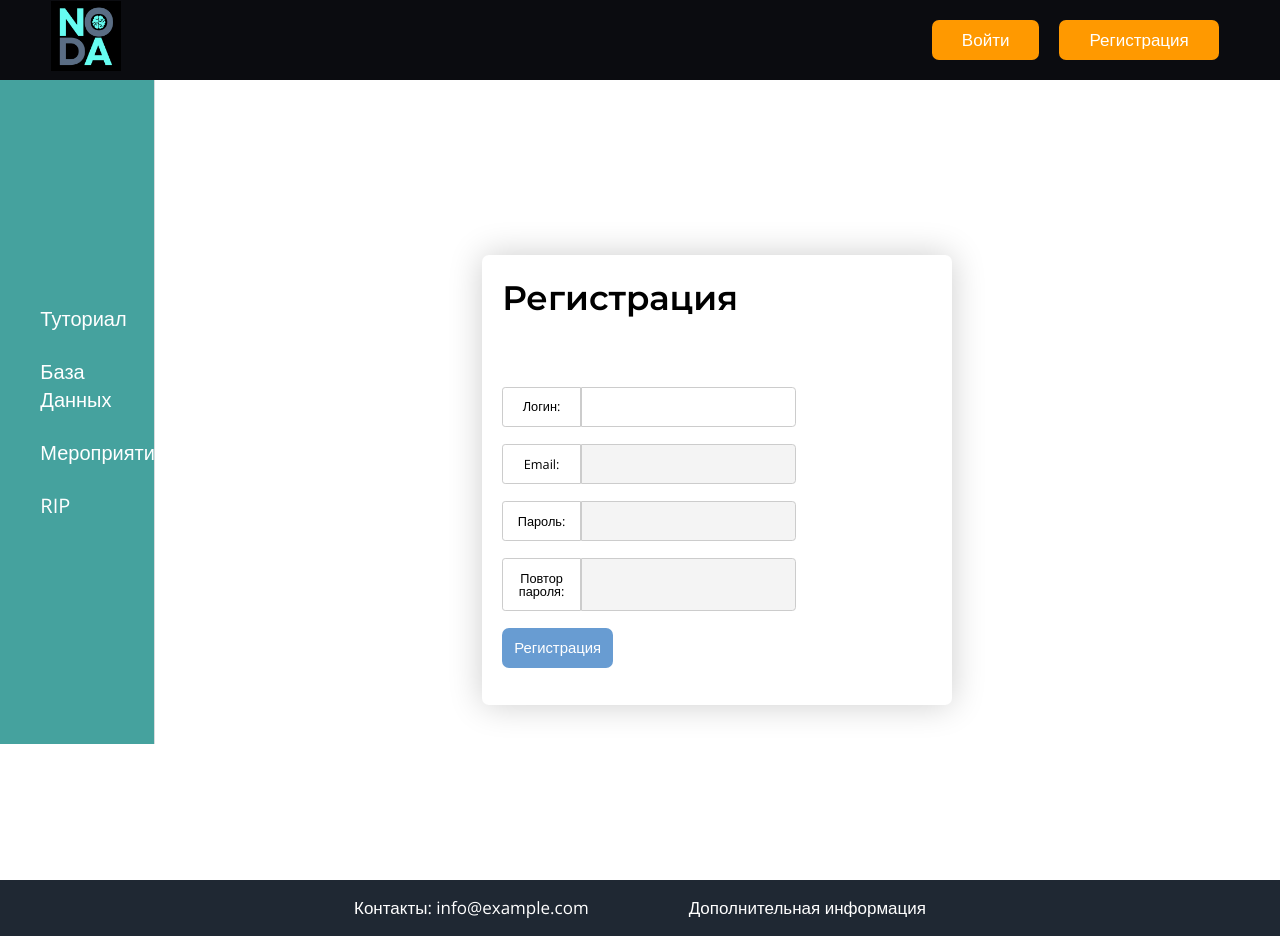
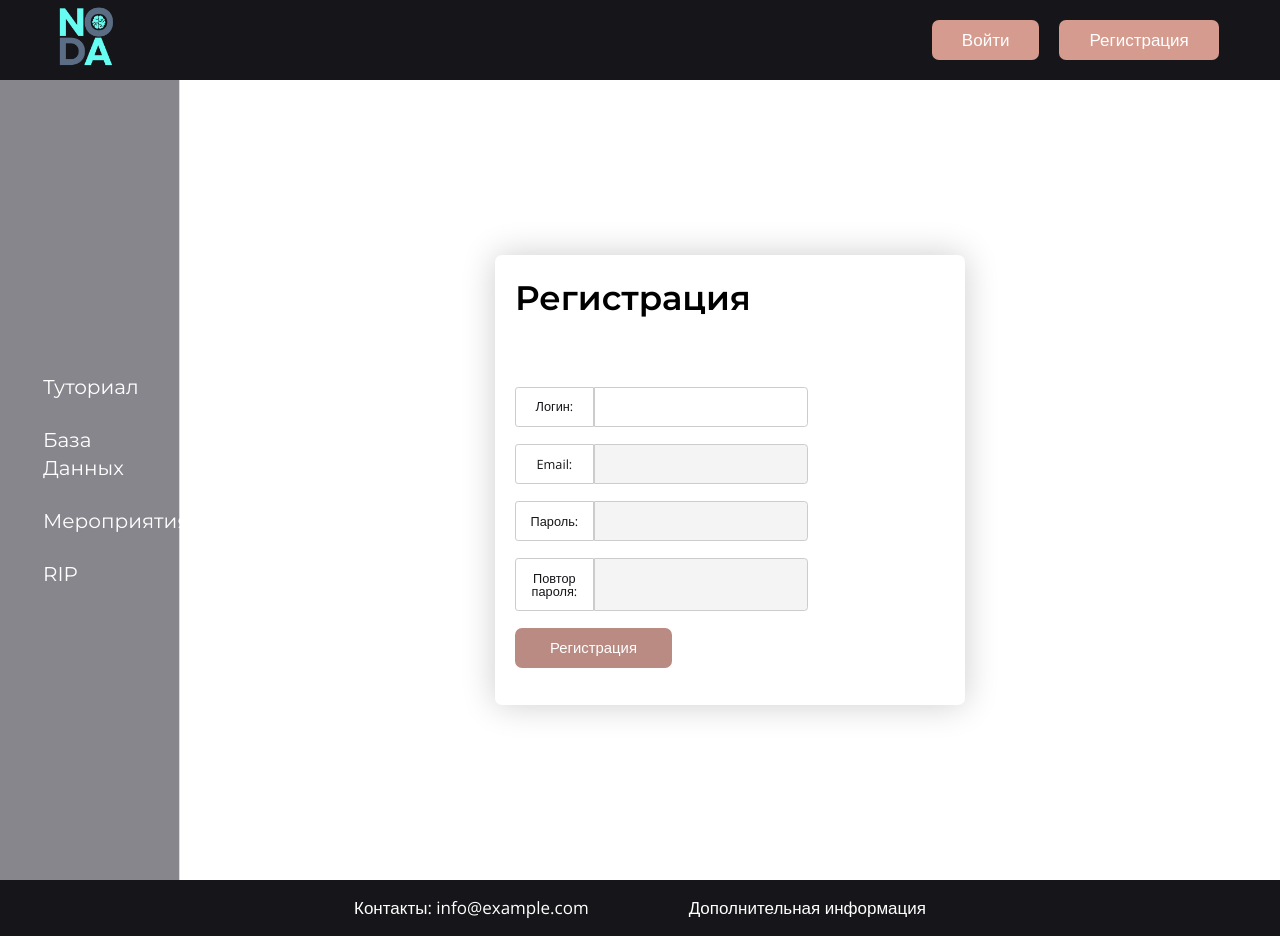
Before and after one commit to SlavicDeveloper/NODA_PROJECT, a Django app: page /register/ in a window 1280 px wide. Run offline with Django 4.2, Linux system fonts and the light colour scheme.

Commit message:
Colors adjustments

```diff
--- a/NODA_web/main/static/main/css/form.css
+++ b/NODA_web/main/static/main/css/form.css
@@ -76,8 +76,9 @@ form-field input {
 
 button, .button {
     color: white;
-    background: #689CD2;
-	padding: 0.8em;
+    /* background: #689CD2; */
+    background: var(--coaccent);
+	padding: 0.8em 35px;
     border: 0;
     border-radius: 7px;
 }
--- a/NODA_web/main/static/main/css/main.css
+++ b/NODA_web/main/static/main/css/main.css
@@ -1,3 +1,19 @@
+:root {
+    --dark: #16161a;
+    --gray: #87868d;
+    --accent: #d69b8f;
+    --dark_accent: #bd887e;
+    --coaccent: #B98B82;
+}
+
+/* :root {
+    --dark: #1F0812;
+    --gray: #37515f;
+    --accent: #F3B3A6;
+    --coaccent: #B98B82;
+} */
+
+
 * {
 	margin: 0;
 }
@@ -11,7 +27,7 @@ h1, h2 {
 }
 
 a, p, li, label {
-	color: #000;
+	color: var(--dark);
 	text-decoration: none;
     font-family: 'Open Sans', sans-serif;
 }
@@ -23,7 +39,7 @@ a, p, li, label {
 .header {
 	display: flex;
 	justify-content: space-between;
-	background: #0B0C10;
+	background: var(--dark);
 	color: #fff;
     height: 10vh;
     padding: 0 4vw;
@@ -50,8 +66,13 @@ a, p, li, label {
 
 .header-nav a {
     padding: 8px 30px;
-    background-color: #FF9900;
+    /* background-color: #FF9900; */
+    background-color: var(--accent);
     border-radius: 7px;
+}
+
+.header-nav a:hover {
+    background-color: var(--dark_accent);
 }
 
 .headerButton a {
@@ -69,10 +90,10 @@ main {
 }
 
 .sidebar {
-    height: 83vh;
-    width: 12vw;
+    min-height: 83vh;
+    width: 14vw;
     border-right: 1px solid #D7DBDD;
-    background-color: #45A29E;
+    background-color: var(--gray);
     display: flex;
     align-items: center;
     justify-content: center;
@@ -80,6 +101,7 @@ main {
 
 .sidebar a {
 	color: #0B0C10;
+    font-family: 'Montserrat', sans-serif;
 }
 
 .sidebar__section {
@@ -87,12 +109,12 @@ main {
 }
 
 .sidebar__item {
+    color: white;
     cursor: pointer;
     font-size: 20px;
     padding: 10px 0 10px 25px;
     margin: 5px 0;
     border-radius: 7px;
-    color: white;
 }
 
 .sidebar__item:hover {
@@ -104,7 +126,8 @@ footer {
     width: 100vw;
     display: flex;
     justify-content: center;
-    background-color: #1F2833;
+    /* background-color: #1F2833; */
+    background-color: var(--dark);
     height: 7vh;
     align-items: center;
 }
@@ -115,7 +138,7 @@ footer {
 }
 
 .btn a {
-	color: #000000;
+	color: var(--dark);
 }
 
 .form-error {
@@ -129,6 +152,7 @@ footer {
 }
 
 body {
+    overflow-x: hidden;
 	font-size: 17px;
 	line-height: 1.4;
 }
--- a/NODA_web/main/templates/main/base_index.html
+++ b/NODA_web/main/templates/main/base_index.html
@@ -17,7 +17,7 @@
     <div class="header">
         <div class="header__section">
             <div class="header__item headerlogo">
-                <a href="{% url 'home' %}"><img src="{% static 'main/css/img/logo.png' %}" alt="Лого"></a>
+                <a href="{% url 'home' %}"><img src="{% static 'main/css/img/transparent_logo.png' %}" alt="Лого"></a>
             </div>
         </div>
         <div class="header__section header-nav">
```
Also changed, not shown: NODA_web/main/static/main/css/img/transparent_logo.png (added).
